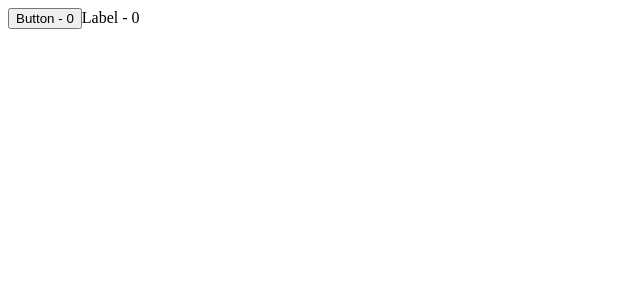
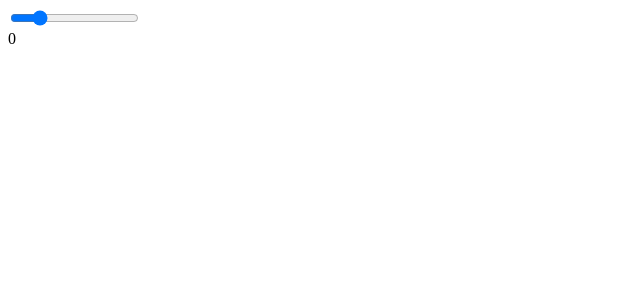
Before and after one commit to LucasCaixeta/ReactFundamentals, a React app: page / in a window 1280 px wide. Shown: the top 300 px of the page, without its empty margins (0-640 px from the left). Built offline with nearby package versions, Linux system fonts and the light colour scheme.

Commit message:
Current progress - Single slider.

```diff
--- a/App.js
+++ b/App.js
@@ -1,57 +1,50 @@
 import React from 'react';
+import ReactDOM from 'react-dom';
 
-let Mixin = InnerComponent => class extends React.Component {
+class App extends React.Component {
   constructor() {
     super();
+    this.state = {
+      red: 0
+    };
     this.update = this.update.bind(this);
-    this.state = {val: 0};
   }
 
   update() {
-    this.setState({val: this.state.val + 1});
-  }
-
-  componentWillMount() {
-    console.log('will mount');
+    this.setState({
+      red: ReactDOM.findDOMNode(this.refs.red.refs.inp).value
+    });
   }
 
   render() {
-    return <InnerComponent
-      update={this.update}
-      {...this.state}
-      {...this.props} />
-  }
-
-  componentDidUpdate() {
-    console.log('mounted');
+    return (
+      <div>
+        <NumInput ref="red" update={this.update}/>
+        {this.state.red}
+        <br/>
+      </div>
+    );
   }
 };
 
-const Button = (props) => <button
-                            onClick={props.update}>
-                            {props.txt} - {props.val}
-                          </button>;
-
-const Label = (props) => <label
-                          onMouseMove={props.update}>
-                          {props.txt} - {props.val}
-                        </label>;
-
-let ButtonMixed = Mixin(Button);
-let LabelMixed = Mixin(Label);
-
-class App extends React.Component {
+class NumInput extends React.Component {
   render() {
     return (
       <div>
-        <ButtonMixed txt="Button"/>
-        <LabelMixed  txt="Label"/>
+       <input
+         ref="inp"
+         type="range"
+         min="0"
+         max="255"
+         onChange={this.props.update}
+       />
       </div>
     )
   }
 }
 
-// Default props value
-App.defaultProps = {txt: 'button'};
+NumInput.propTypes = {
+
+}
 
 export default App
```
